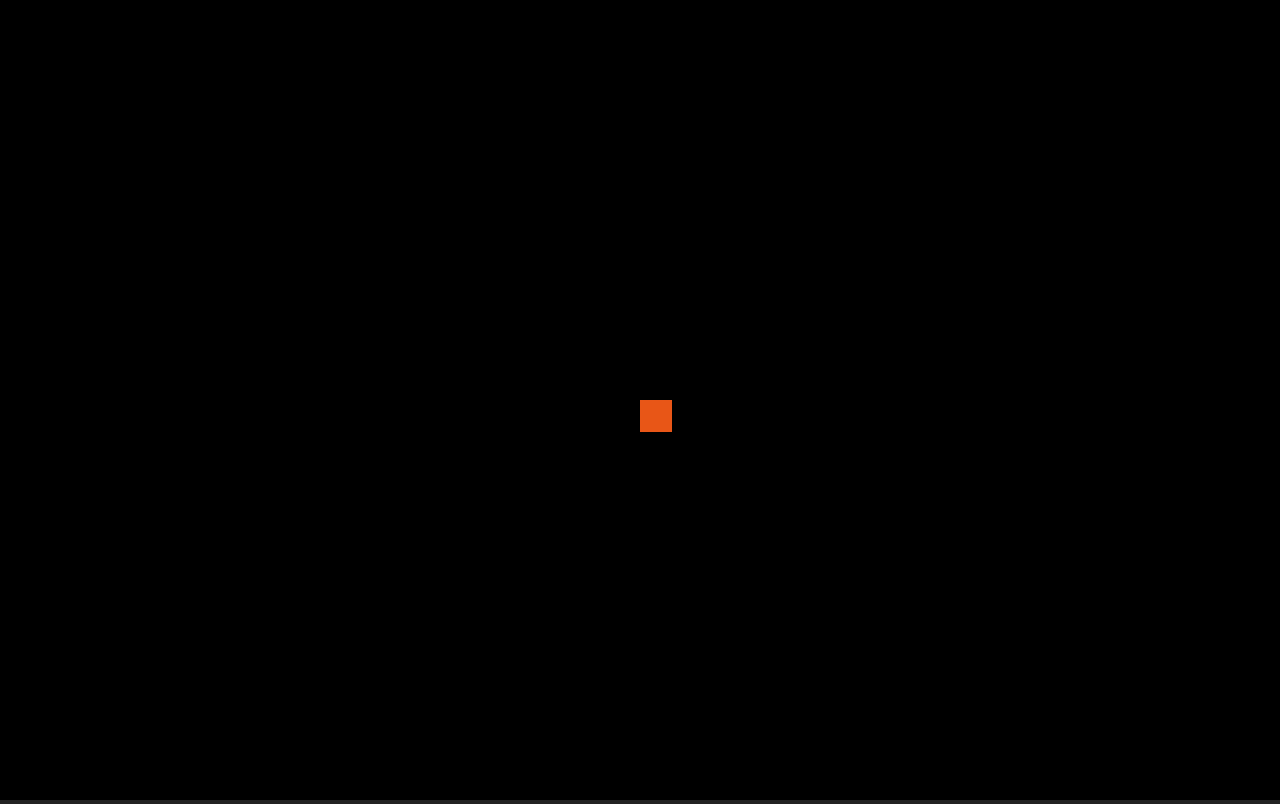
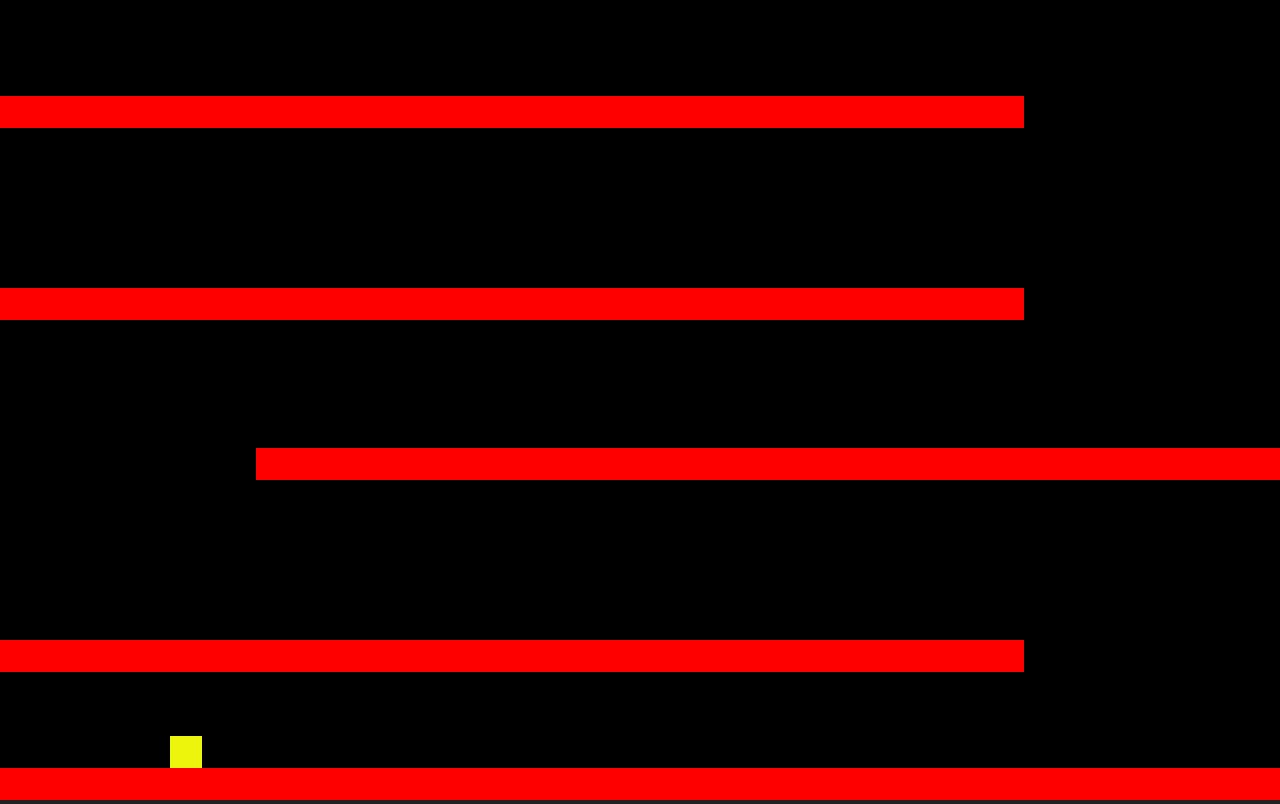
Before and after one commit to MrCesar107/donkey-kong-js, a plain HTML site: page index.html in a window 1280 px wide. Drawn offline with Linux system fonts and the light colour scheme.

Commit message:
Add player collitions with platforms and generate platforms

```diff
--- a/index.html
+++ b/index.html
@@ -9,6 +9,6 @@
   </head>
   <body>
     <canvas id="canvas"></canvas>
-    <script src="js/main.js" type="module"></script>
+    <script src="js/main.js"></script>
   </body>
 </html>
--- a/js/main.js
+++ b/js/main.js
@@ -1,13 +1,15 @@
 const canvas = document.querySelector("#canvas");
 const ctx = canvas.getContext("2d");
 let player;
+let platforms = [];
 let animationId;
 
 // Entities classess
 class Entity {
-  constructor(x, y, width, height, color = "#fff") {
+  constructor(x, y, dy, width, height, color = "#fff") {
     this.x = x;
     this.y = y;
+    this.dy = dy;
     this.width = width;
     this.height = height;
     this.color = color;
@@ -17,16 +19,32 @@ class Entity {
     ctx.fillStyle = this.color;
     ctx.fillRect(this.x, this.y, this.width, this.height);
   }
+
+  isColliding(entity) {
+    return (
+      this.x < entity.x + entity.width &&
+      this.x + this.width > entity.x &&
+      this.y < entity.y + entity.height &&
+      this.height + this.y > entity.y
+    );
+  }
 }
 
 class Player extends Entity {
-  constructor(x, y, width, height, color = "#fff") {
-    super(x, y, width, height, color);
+  constructor(x, y, dy, width, height, color = "#fff") {
+    super(x, y, dy, width, height, color);
     this.speed = 5;
+    this.gravity = 0.25;
     this.direction = "none";
   }
 
   update() {
+    this.updateDirection();
+    this.move();
+    this.checkCollisions();
+  }
+
+  updateDirection() {
     addEventListener("keydown", (event) => {
       if (event.code === "ArrowRight") this.direction = "right";
       else if (event.code === "ArrowLeft") this.direction = "left";
@@ -37,9 +55,6 @@ class Player extends Entity {
     addEventListener("keyup", () => {
       this.direction = "none";
     });
-
-    this.move();
-    this.checkCollisions();
   }
 
   move() {
@@ -50,13 +65,10 @@ class Player extends Entity {
       case "left":
         this.x -= this.speed;
         break;
-      case "up":
-        this.y -= this.speed;
-        break;
-      case "down":
-        this.y += this.speed;
-        break;
     }
+
+    this.dy += this.gravity;
+    this.y += this.dy;
   }
 
   checkCollisions() {
@@ -69,6 +81,19 @@ class Player extends Entity {
     if (this.y + this.height > canvas.height)
       this.y = canvas.height - this.height;
     if (this.y < 0) this.y = 0;
+
+    platforms.forEach((platform) => {
+      if (this.isColliding(platform)) {
+        this.dy = 0;
+        this.y = platform.y - this.height;
+      }
+    });
+  }
+}
+
+class Platform extends Entity {
+  constructor(x, y, width, height, color = "#ff0000") {
+    super(x, y, 0, width, height, color);
   }
 }
 
@@ -90,8 +115,22 @@ function clearCanvas() {
 }
 
 function init() {
-  player = new Player(canvas.width / 2, canvas.height / 2, 32, 32, "#E85617");
+  player = new Player(170, canvas.height - 130, 2, 32, 32, "#EDF50C");
+  generatePlatforms();
   startGame();
+}
+
+function generatePlatforms() {
+  platforms.push(new Platform(0, canvas.height - 32, canvas.width, 32));
+  platforms.push(new Platform(0, canvas.height - 160, canvas.width - 256, 32));
+  platforms.push(
+    new Platform(256, canvas.height - 352, canvas.width - 256, 32)
+  );
+  platforms.push(new Platform(0, canvas.height - 512, canvas.width - 256, 32));
+  platforms.push(new Platform(0, canvas.height - 704, canvas.width - 256, 32));
+  platforms.push(
+    new Platform(canvas.width / 2 - 200, canvas.height - 864, 300, 32)
+  );
 }
 
 function startGame() {
@@ -114,7 +153,14 @@ function animate() {
 }
 
 function drawEntities() {
+  drawPlatforms();
   player.draw();
+}
+
+function drawPlatforms() {
+  platforms.forEach((platform) => {
+    platform.draw();
+  });
 }
 
 function updateEntities() {
```
